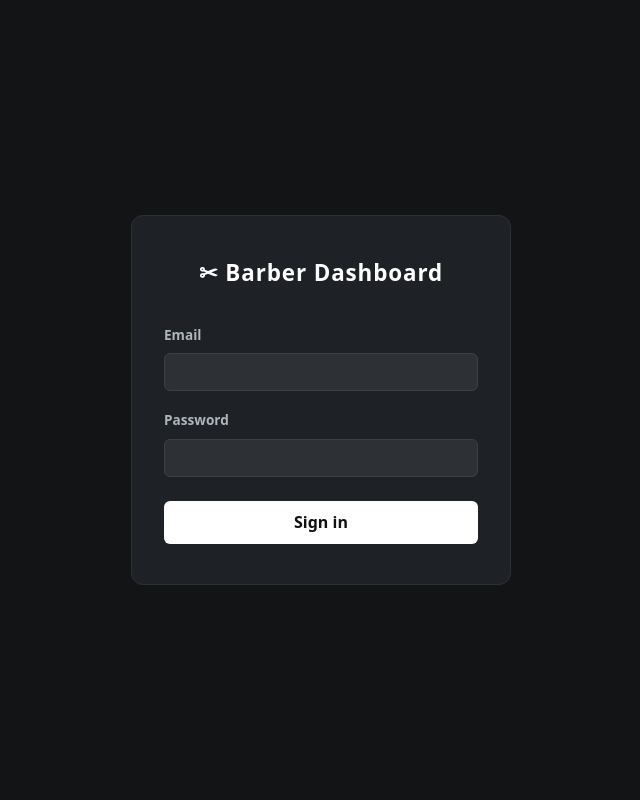
After one commit to noobpingui/barber_booking_system, a FastAPI app: template app/templates/login.html in a window 1280 px wide. The commit adds this page. Shown: the whole page, without its empty margins (319-959 px from the left). Run offline with FastAPI, Linux system fonts and the light colour scheme; the template is opened without the code that fills it, so the values that code supplies are empty.

Commit message:
To add login feature for barber user

```diff
--- /dev/null
+++ b/app/api/v1/auth.py
@@ -0,0 +1,56 @@
+from fastapi import APIRouter, Depends, Form, Request
+from fastapi.responses import HTMLResponse, RedirectResponse
+from fastapi.templating import Jinja2Templates
+from sqlalchemy.orm import Session
+
+from app.config import settings
+from app.core.security import create_access_token, verify_password
+from app.dependencies import get_current_user, get_db
+from app.services.user_service import get_user_by_email
+
+router = APIRouter(tags=["auth"])
+templates = Jinja2Templates(directory="app/templates")
+
+_COOKIE_NAME = "access_token"
+_COOKIE_MAX_AGE = 60 * 60 * 8  # 8 hours
+
+
+@router.get("/login", response_class=HTMLResponse)
+def login_page(request: Request, error: str | None = None):
+    return templates.TemplateResponse("login.html", {"request": request, "error": error})
+
+
+@router.post("/auth/login")
+def login(
+    email: str = Form(...),
+    password: str = Form(...),
+    db: Session = Depends(get_db),
+):
+    user = get_user_by_email(db, email.lower().strip())
+    if user is None or not verify_password(password, user.password_hash):
+        return RedirectResponse(url="/login?error=invalid_credentials", status_code=303)
+
+    token = create_access_token({"sub": user.email, "role": user.role})
+    response = RedirectResponse(url="/dashboard/", status_code=303)
+    response.set_cookie(
+        key=_COOKIE_NAME,
+        value=token,
+        httponly=True,
+        samesite="lax",
+        secure=not settings.debug,  # HTTPS-only in production; allow HTTP in dev
+        max_age=_COOKIE_MAX_AGE,
+    )
+    return response
+
+
+@router.post("/auth/logout")
+def logout():
+    response = RedirectResponse(url="/login", status_code=303)
+    response.delete_cookie(key=_COOKIE_NAME)
+    return response
+
+
+@router.get("/auth/me")
+def me(current_user=Depends(get_current_user)):
+    """Returns current user info as JSON. Supports both cookie and Bearer token."""
+    return {"id": current_user.id, "email": current_user.email, "role": current_user.role}
--- a/app/config.py
+++ b/app/config.py
@@ -6,6 +6,11 @@ class Settings(BaseSettings):
     debug: bool = False
     cancellation_window_hours: int = 2  # minimum hours before appointment to allow cancellation
 
+    # Auth — MUST be overridden via .env in production.
+    secret_key: str = "dev-secret-change-me-in-production"
+    jwt_algorithm: str = "HS256"
+    access_token_expire_minutes: int = 480  # 8 hours
+
     # pydantic-settings will automatically read from a .env file
     model_config = SettingsConfigDict(env_file=".env", env_file_encoding="utf-8")
 
--- a/app/main.py
+++ b/app/main.py
@@ -3,7 +3,7 @@ from contextlib import asynccontextmanager
 from fastapi import FastAPI
 from fastapi.responses import RedirectResponse
 
-from app.api.v1 import appointments, booking, customers, dashboard
+from app.api.v1 import appointments, auth, booking, customers, dashboard
 from app.config import settings
 from app.db.session import engine
 from app.models import base  # noqa: F401 — ensures Base is populated
@@ -33,6 +33,7 @@ app.include_router(customers.router, prefix="/api/v1")
 app.include_router(appointments.router, prefix="/api/v1")
 
 # HTML views
+app.include_router(auth.router)      # auth:            /login, /auth/login, /auth/logout, /auth/me
 app.include_router(booking.router)   # customer-facing: /booking/
 app.include_router(dashboard.router) # barber-facing:   /dashboard/
 
--- a/app/models/__init__.py
+++ b/app/models/__init__.py
@@ -1,3 +1,3 @@
 # Importing all models here ensures SQLAlchemy's metadata is fully populated
 # before create_all() or Alembic runs. Any new model must be added here.
-from app.models import appointment, blocked_slot, customer  # noqa: F401
+from app.models import appointment, blocked_slot, customer, user  # noqa: F401
--- a/app/templates/base.html
+++ b/app/templates/base.html
@@ -187,6 +187,9 @@
       <div class="d-flex align-items-center gap-2">
         <a href="/dashboard/" class="nav-today" data-i18n="nav-today">Today</a>
         <button class="lang-btn" id="lang-toggle" onclick="toggleLang()">🇨🇷</button>
+        <form method="post" action="/auth/logout" class="d-inline m-0">
+          <button type="submit" class="lang-btn" style="font-size:0.8rem; padding:3px 10px;" data-i18n="nav-logout">Logout</button>
+        </form>
       </div>
     </div>
   </nav>
@@ -214,6 +217,7 @@
       'badge-cancelled':      'Cancelado',
       'badge-blocked':        'Bloqueado',
       'cancel-btn':           'Cancelar',
+      'nav-logout':           'Cerrar sesión',
       'unblock-btn':          'Desbloquear',
       'empty-title':          'No hay citas ni bloqueos para este día.',
       'empty-sub':            'Usa las flechas o el selector de fecha para navegar a otro día.',
--- /dev/null
+++ b/app/templates/login.html
@@ -0,0 +1,128 @@
+<!DOCTYPE html>
+<html lang="en">
+<head>
+  <meta charset="UTF-8" />
+  <meta name="viewport" content="width=device-width, initial-scale=1.0" />
+  <title>Login — Barber Dashboard</title>
+  <link href="https://cdn.jsdelivr.net/npm/bootstrap@5.3.3/dist/css/bootstrap.min.css" rel="stylesheet" />
+  <style>
+    body {
+      background-color: #121416;
+      min-height: 100vh;
+      display: flex;
+      align-items: center;
+      justify-content: center;
+      font-family: system-ui, -apple-system, sans-serif;
+    }
+    .login-card {
+      background: #1e2125;
+      border: 1px solid #2d3035;
+      border-radius: 12px;
+      padding: 2.5rem 2rem;
+      width: 100%;
+      max-width: 380px;
+    }
+    .login-brand {
+      font-size: 1.4rem;
+      font-weight: 700;
+      letter-spacing: 0.04em;
+      color: #fff;
+      text-align: center;
+      margin-bottom: 2rem;
+    }
+    .form-label {
+      color: #adb5bd;
+      font-size: 0.85rem;
+      font-weight: 600;
+    }
+    .form-control {
+      background: #2d3035;
+      border-color: #3d4045;
+      color: #fff;
+    }
+    .form-control:focus {
+      background: #2d3035;
+      border-color: #6c757d;
+      color: #fff;
+      box-shadow: 0 0 0 0.2rem rgba(108, 117, 125, 0.25);
+    }
+    .form-control::placeholder { color: #6c757d; }
+    .btn-login {
+      background: #fff;
+      color: #111;
+      font-weight: 700;
+      border: none;
+      width: 100%;
+      padding: 0.6rem;
+      border-radius: 6px;
+      font-size: 1rem;
+      cursor: pointer;
+      transition: background 0.15s;
+    }
+    .btn-login:hover { background: #e9ecef; }
+  </style>
+</head>
+<body>
+
+  <div class="login-card">
+
+    <div class="login-brand">✂ Barber Dashboard</div>
+
+    {% if error == "invalid_credentials" %}
+    <div class="alert alert-danger py-2 mb-3" style="font-size:0.875rem;" role="alert" data-i18n="error-login">
+      Invalid email or password.
+    </div>
+    {% endif %}
+
+    <form method="post" action="/auth/login">
+      <div class="mb-3">
+        <label for="email" class="form-label" data-i18n="label-email">Email</label>
+        <input
+          type="email"
+          id="email"
+          name="email"
+          class="form-control"
+          autocomplete="email"
+          required
+        />
+      </div>
+      <div class="mb-4">
+        <label for="password" class="form-label" data-i18n="label-password">Password</label>
+        <input
+          type="password"
+          id="password"
+          name="password"
+          class="form-control"
+          autocomplete="current-password"
+          required
+        />
+      </div>
+      <button type="submit" class="btn-login" data-i18n="btn-login">Sign in</button>
+    </form>
+
+  </div>
+
+<script>
+  const I18N_ES = {
+    'error-login':    'Correo o contraseña incorrectos.',
+    'label-email':    'Correo electrónico',
+    'label-password': 'Contraseña',
+    'btn-login':      'Iniciar sesión',
+  };
+
+  function applyLang(lang) {
+    const map = lang === 'es' ? I18N_ES : {};
+    document.querySelectorAll('[data-i18n]').forEach(el => {
+      const en = el.dataset.i18nEn ?? el.textContent.trim();
+      el.dataset.i18nEn = en;
+      el.textContent = lang === 'es' ? (map[el.dataset.i18n] ?? en) : en;
+    });
+    document.documentElement.lang = lang;
+  }
+
+  document.querySelectorAll('[data-i18n]').forEach(el => { el.dataset.i18nEn = el.textContent.trim(); });
+  applyLang(localStorage.getItem('lang') || 'en');
+</script>
+
+</body>
+</html>
--- a/pyproject.toml
+++ b/pyproject.toml
@@ -14,6 +14,9 @@ dependencies = [
     "python-dotenv>=1.0.0",
     "jinja2>=3.1.0",
     "python-multipart>=0.0.9",  # required for Form(...) in FastAPI
+    # Auth
+    "PyJWT>=2.8.0",            # JWT encode/decode
+    "bcrypt>=4.0.0",           # password hashing
     # Production
     "psycopg2-binary>=2.9.9",  # PostgreSQL driver
     "gunicorn>=21.2.0",        # production process manager
```
Also changed, not shown: app/api/v1/dashboard.py (+6 -1 lines), app/core/security.py (added, +33 -0 lines), app/dependencies.py (+47 -3 lines), app/models/user.py (added, +12 -0 lines), app/services/user_service.py (added, +7 -0 lines), scripts/create_barber.py (added, +53 -0 lines), app/core/__init__.py (added), 1 other file.
